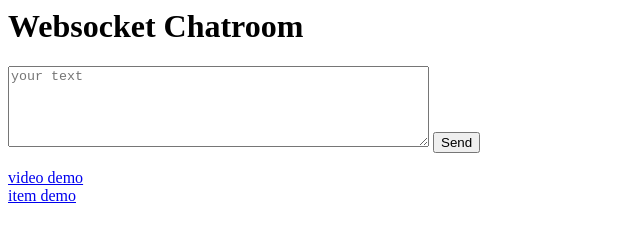
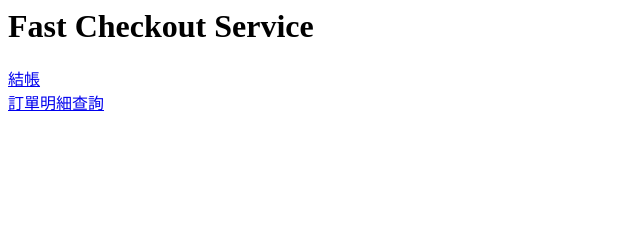
Before and after one commit to AiGroup0521/fastcheckout, a plain HTML site: page python_flask_webscoket_sqlite_webcam/web/index.html in a window 1280 px wide. Shown: the whole page, without its empty margins (0-640 px from the left). Drawn offline with nearby package versions, Linux system fonts and the light colour scheme; no server answers.

Commit message:
Add files via upload

```diff
--- a/python_flask_webscoket_sqlite_webcam/web/index.html
+++ b/python_flask_webscoket_sqlite_webcam/web/index.html
@@ -5,17 +5,17 @@
 
 <head>
 <body>
-<h1>Websocket Chatroom</h1>
-
+<h1>Fast Checkout Service</h1>
+<!---
 <form id="emit" method="POST" action='#'>
 <textarea cols="50" rows="5" name="emit_data" id="emit_data" placeholder="your text"></textarea>
 <input type="submit" value="Send">
-</form>
+</form> -->
 <div id='log'></div>
 
 
-<a href="/video">video demo</a> <br>
-<a href="/item">item demo </a>
+<a href="/video">結帳</a> <br>
+<a href="/item">訂單明細查詢 </a>
 	<script>
 
 	  if ('WebSocket' in window){
@@ -28,10 +28,11 @@
 	var port = '3000';
 	var socket = io.connect(url + ':' + port);	+
 	*/
+	/*
 	socket.on('connect', function() {
 		socket.emit('connect_event', {data: 'yes, I connect successfully'});
 
-	})
+	}) */
 
 
 	socket.on('server_response', function(msg) {
```
